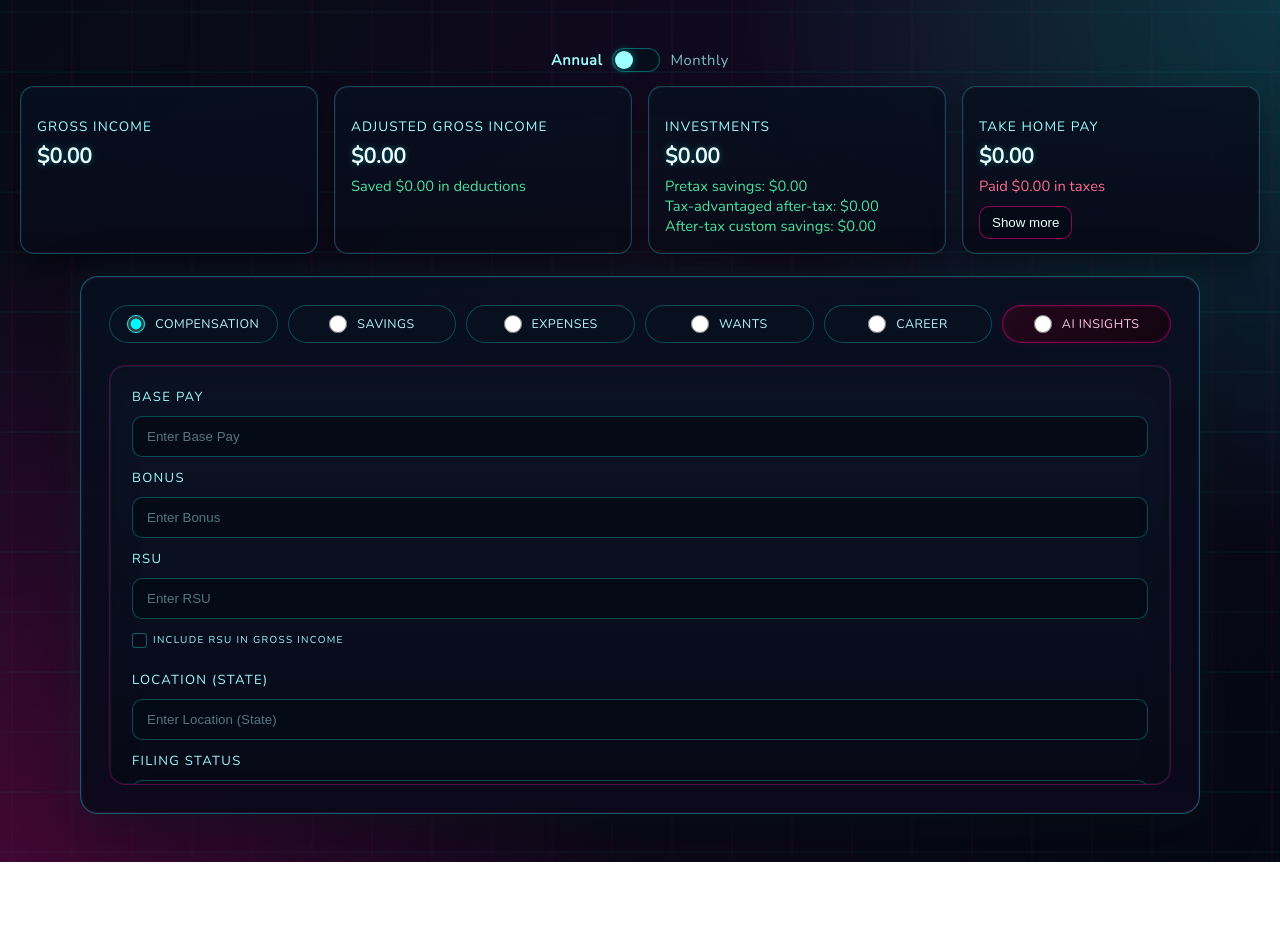
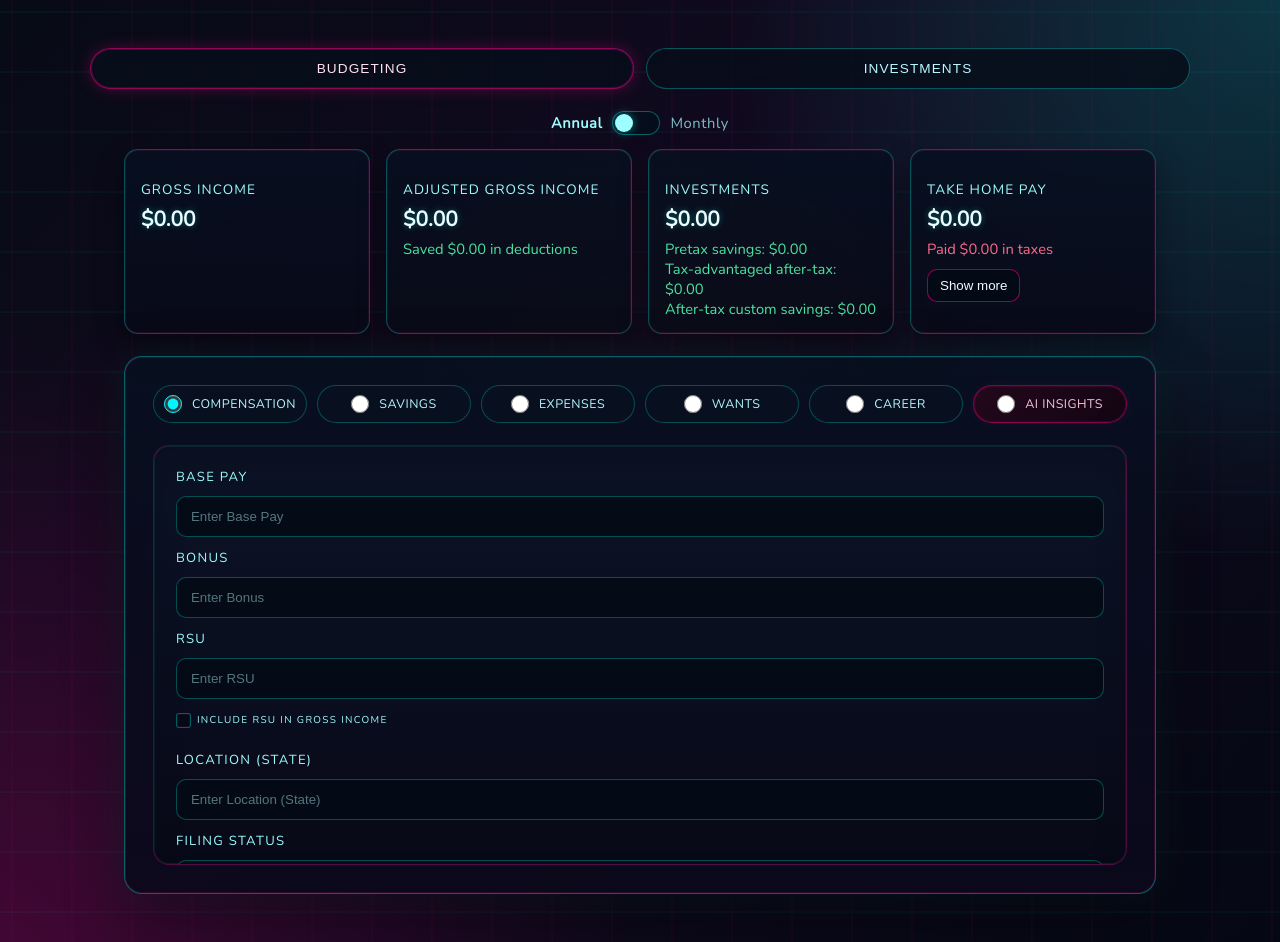
Before and after one commit to AlexthePear/Irvinehacks2026, a React (Vite) app in the folder frontend/: page / in a window 1280 px wide. Before the commit the page ends 862 px from the top, so only its background shows below. Built offline with nearby package versions, Linux system fonts and the light colour scheme.

Commit message:
separate pages for investments

```diff
--- a/frontend/src/App.css
+++ b/frontend/src/App.css
@@ -189,6 +189,85 @@ body::before {
     gap: 10px;
     margin-bottom: 22px;
     width: 100%;
+}
+
+.page-row {
+    width: min(1100px, 100%);
+    display: grid;
+    grid-template-columns: repeat(2, minmax(0, 1fr));
+    gap: 12px;
+    margin-bottom: 22px;
+    z-index: 1;
+}
+
+.page-toggle {
+    display: inline-flex;
+    align-items: center;
+    justify-content: center;
+    padding: 12px 18px;
+    border-radius: 999px;
+    border: 1px solid rgba(0, 255, 240, 0.3);
+    background: rgba(8, 14, 26, 0.85);
+    color: #b8f8ff;
+    letter-spacing: 0.08em;
+    text-transform: uppercase;
+    font-size: 0.85rem;
+    cursor: pointer;
+    transition: transform 0.15s ease, box-shadow 0.15s ease, border-color 0.15s ease;
+}
+
+.page-toggle:hover {
+    transform: translateY(-1px);
+    border-color: rgba(0, 255, 240, 0.55);
+    box-shadow: 0 0 12px rgba(0, 255, 240, 0.18);
+}
+
+.page-toggle.is-active {
+    border-color: rgba(255, 0, 140, 0.55);
+    color: #ffe0f0;
+    box-shadow:
+        0 0 0 1px rgba(255, 0, 140, 0.2) inset,
+        0 0 16px rgba(255, 0, 140, 0.25);
+}
+
+.page-header {
+    display: flex;
+    justify-content: space-between;
+    align-items: center;
+    gap: 18px;
+    margin-bottom: 16px;
+}
+
+.page-kicker {
+    margin: 0;
+    text-transform: uppercase;
+    font-size: 0.75rem;
+    letter-spacing: 0.2em;
+    color: rgba(157, 253, 255, 0.75);
+}
+
+.page-title {
+    margin: 6px 0 0;
+    font-size: 1.4rem;
+    font-weight: 600;
+    color: #eefcff;
+}
+
+.page-badge {
+    padding: 6px 14px;
+    border-radius: 999px;
+    border: 1px solid rgba(0, 255, 240, 0.3);
+    background: rgba(5, 12, 22, 0.9);
+    color: #9dfdff;
+    font-size: 0.72rem;
+    letter-spacing: 0.12em;
+    text-transform: uppercase;
+}
+
+.page-grid {
+    display: grid;
+    grid-template-columns: repeat(2, minmax(0, 1fr));
+    gap: 16px;
 }
 
 .tab-toggle {
@@ -668,6 +747,19 @@ body::before {
         padding: 24px 14px;
     }
 
+    .page-row {
+        grid-template-columns: 1fr;
+    }
+
+    .page-header {
+        flex-direction: column;
+        align-items: flex-start;
+    }
+
+    .page-grid {
+        grid-template-columns: 1fr;
+    }
+
     .panel-shell {
         padding: 18px;
         border-radius: 14px;
--- a/frontend/src/App.jsx
+++ b/frontend/src/App.jsx
@@ -1,5 +1,6 @@
 import { useEffect, useState } from "react";
-import LiveDisplay from "./components/LiveDisplay/LiveDisplay";
+import BudgetingPage from "./pages/BudgetingPage";
+import InvestmentsPage from "./pages/InvestmentsPage";
 import {
   WriteToJson,
   ReadFromJson,
@@ -10,7 +11,12 @@ import {
 } from "../wailsjs/go/main/App";
 import "./App.css";
 
-const tabs = [
+const pages = [
+  { id: "budgeting", label: "Budgeting" },
+  { id: "investments", label: "Investments" }
+];
+
+const budgetingTabs = [
   { id: "comp", label: "Compensation" },
   { id: "savings", label: "Savings" },
   { id: "expenses", label: "Expenses" },
@@ -234,7 +240,8 @@ const renderMarkdownToHtml = (markdown) => {
 };
 
 function App() {
-  const [activeTab, setActiveTab] = useState(tabs[0].id);
+  const [activePage, setActivePage] = useState(pages[0].id);
+  const [activeTab, setActiveTab] = useState(budgetingTabs[0].id);
   const [values, setValues] = useState(initialState);
   const [draftValues, setDraftValues] = useState(initialState);
   const [isMonthly, setIsMonthly] = useState(false);
@@ -303,7 +310,7 @@ function App() {
     }
   };
 
-  const handleTabChange = (tabId) => {
+  const handleBudgetTabChange = (tabId) => {
     setActiveTab(tabId);
     if (tabId === "ai") {
       runAiInsights();
@@ -778,7 +785,29 @@ function App() {
 
   return (
     <div id="App">
-      <LiveDisplay
+      <div className="page-row" role="tablist" aria-label="Primary pages">
+        {pages.map((page) => (
+          <button
+            key={page.id}
+            type="button"
+            role="tab"
+            aria-selected={activePage === page.id}
+            aria-controls={`${page.id}-page`}
+            className={`page-toggle ${activePage === page.id ? "is-active" : ""}`}
+            onClick={() => setActivePage(page.id)}
+          >
+            {page.label}
+          </button>
+        ))}
+      </div>
+
+      {activePage === "budgeting" && (
+        <BudgetingPage
+          activeTab={activeTab}
+          onTabChange={handleBudgetTabChange}
+          tabs={budgetingTabs}
+          renderAiPanel={renderAiPanel}
+          renderStandardFields={renderStandardFields}
           isMonthly={isMonthly}
           onTogglePeriod={handleTogglePeriod}
           grossIncome={displayGrossIncome}
@@ -791,29 +820,9 @@ function App() {
           takeHomePay={displayTakeHomePay}
           taxDetails={displayTaxDetails}
         />
+      )}
 
-      <div className="panel-shell">
-        <div className="tab-row">
-          {tabs.map((tab) => (
-            <label
-              className={`tab-toggle ${tab.variant === "ai" ? "tab-toggle-ai" : ""}`}
-              key={tab.id}
-            >
-              <input
-                type="radio"
-                name="tabs"
-                checked={activeTab === tab.id}
-                onChange={() => handleTabChange(tab.id)}
-              />
-              <span>{tab.label}</span>
-            </label>
-          ))}
-        </div>
-
-        <div className={`settings-window ${activeTab === "ai" ? "settings-window-ai" : ""}`}>
-          {activeTab === "ai" ? renderAiPanel() : renderStandardFields()}
-        </div>
-      </div>
+      {activePage === "investments" && <InvestmentsPage />}
     </div>
   );
 }
--- /dev/null
+++ b/frontend/src/pages/BudgetingPage.jsx
@@ -0,0 +1,63 @@
+import LiveDisplay from "../components/LiveDisplay/LiveDisplay";
+
+function BudgetingPage({
+  activeTab,
+  onTabChange,
+  tabs,
+  renderAiPanel,
+  renderStandardFields,
+  isMonthly,
+  onTogglePeriod,
+  grossIncome,
+  adjustedGrossIncome,
+  deductionsSaved,
+  investmentsTotal,
+  pretaxTotal,
+  afterTaxAdvantaged,
+  afterTaxCustom,
+  takeHomePay,
+  taxDetails
+}) {
+  return (
+    <div id="budgeting-page" role="tabpanel" aria-label="Budgeting">
+      <LiveDisplay
+        isMonthly={isMonthly}
+        onTogglePeriod={onTogglePeriod}
+        grossIncome={grossIncome}
+        adjustedGrossIncome={adjustedGrossIncome}
+        deductionsSaved={deductionsSaved}
+        investmentsTotal={investmentsTotal}
+        pretaxTotal={pretaxTotal}
+        afterTaxAdvantaged={afterTaxAdvantaged}
+        afterTaxCustom={afterTaxCustom}
+        takeHomePay={takeHomePay}
+        taxDetails={taxDetails}
+      />
+
+      <div className="panel-shell">
+        <div className="tab-row">
+          {tabs.map((tab) => (
+            <label
+              className={`tab-toggle ${tab.variant === "ai" ? "tab-toggle-ai" : ""}`}
+              key={tab.id}
+            >
+              <input
+                type="radio"
+                name="budgeting-tabs"
+                checked={activeTab === tab.id}
+                onChange={() => onTabChange(tab.id)}
+              />
+              <span>{tab.label}</span>
+            </label>
+          ))}
+        </div>
+
+        <div className={`settings-window ${activeTab === "ai" ? "settings-window-ai" : ""}`}>
+          {activeTab === "ai" ? renderAiPanel() : renderStandardFields()}
+        </div>
+      </div>
+    </div>
+  );
+}
+
+export default BudgetingPage;
--- /dev/null
+++ b/frontend/src/pages/InvestmentsPage.jsx
@@ -0,0 +1,43 @@
+function InvestmentsPage() {
+  return (
+    <div id="investments-page" role="tabpanel" aria-label="Investments">
+      <div className="panel-shell">
+        <div className="page-header">
+          <div>
+            <p className="page-kicker">Investments</p>
+            <h2 className="page-title">Growth scenarios and allocation tracking.</h2>
+          </div>
+          <div className="page-badge">Coming Online</div>
+        </div>
+
+        <div className="settings-window">
+          <div className="page-grid">
+            <div className="settings-field">
+              <label htmlFor="inv-monthly">Monthly contribution</label>
+              <input id="inv-monthly" type="text" placeholder="Enter amount" />
+            </div>
+            <div className="settings-field">
+              <label htmlFor="inv-return">Expected annual return</label>
+              <input id="inv-return" type="text" placeholder="e.g. 7%" />
+            </div>
+            <div className="settings-field">
+              <label htmlFor="inv-horizon">Time horizon (years)</label>
+              <input id="inv-horizon" type="number" placeholder="Enter years" />
+            </div>
+            <div className="settings-field">
+              <label htmlFor="inv-risk">Risk profile</label>
+              <select id="inv-risk" defaultValue="">
+                <option value="">Select profile</option>
+                <option value="conservative">Conservative</option>
+                <option value="balanced">Balanced</option>
+                <option value="growth">Growth</option>
+              </select>
+            </div>
+          </div>
+        </div>
+      </div>
+    </div>
+  );
+}
+
+export default InvestmentsPage;
```
Lines whose indentation alone changed are shown as unchanged.
